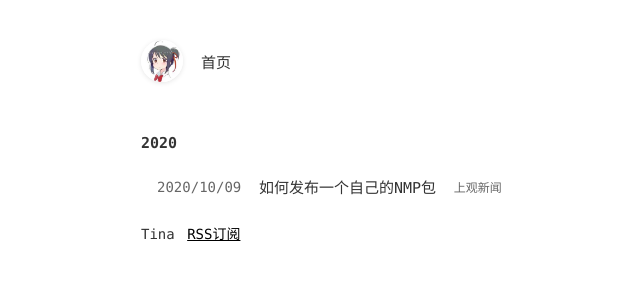
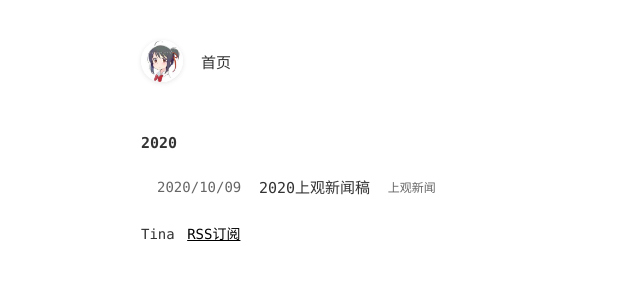
Before and after one commit to JayMarx/JayMarx.github.io, a Jekyll site: the page built from index.html, in a window 1280 px wide. Shown: the top 300 px of the page, without its empty margins (173-813 px from the left). Built offline with Jekyll 4.4.1, drawn with Linux system fonts in a browser that asks for light colours.

Commit message:
update title

```diff
--- a/_posts/2020-10-09-resume.md
+++ b/_posts/2020-10-09-resume.md
@@ -1,6 +1,6 @@
 ---
 layout: mypost
-title: 如何发布一个自己的NMP包
+title: 2020上观新闻稿
 categories: [上观新闻]
 ---
 
```
